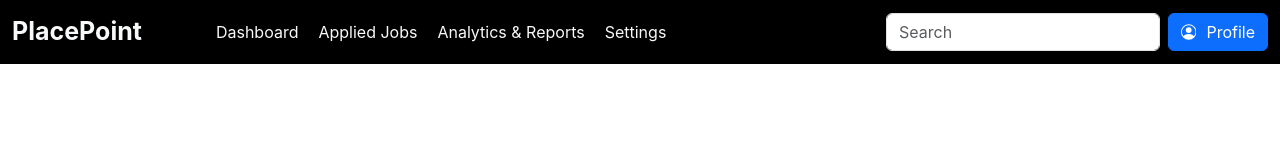
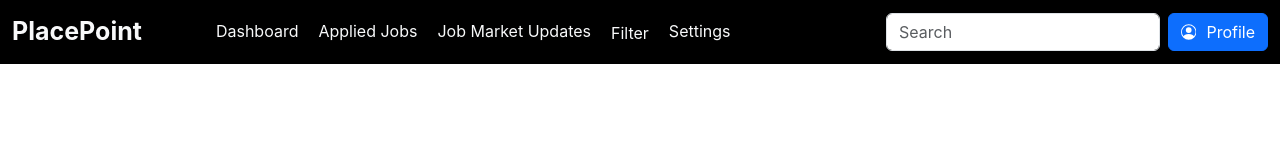
Before and after one commit to IC-XOrbit-07/PlacePoint, a React (Create React App) app: page /dashboard in a window 1280 px wide. Shown: the top 160 px of the page. Built offline with nearby package versions, Linux system fonts and the light colour scheme.

Commit message:
Added some side bar and searchbar handing over to harish for further development

```diff
--- a/src/component/NavbarDashboard.js
+++ b/src/component/NavbarDashboard.js
@@ -18,7 +18,14 @@ export default function NavbarDashboard() {
                 <a className="nav-link text-light" href="#">Applied Jobs</a>
                 </li>
                 <li className="nav-item">
-                <a className="nav-link text-light" href="#">Analytics & Reports</a>
+                <a className="nav-link text-light" href="#">Job Market Updates</a>
+                </li>
+                <li className="nav-item">
+                {/* <a className="nav-link text-light" href="#">Filter</a> */}
+
+                <button className="btn text-light nav-link" type="button" data-bs-toggle="offcanvas" data-bs-target="#offcanvasWithBothOptions" aria-controls="offcanvasWithBothOptions" style={{border:"none",marginTop:"2.5px"}}>Filter</button>
+
+
                 </li>
                 <li className="nav-item">
                 <a className="nav-link text-light" href="#">Settings</a>
@@ -27,8 +34,8 @@ export default function NavbarDashboard() {
             </ul>
             <form className="d-flex" role="search">
                 <input className="form-control me-2" style={{backgroundColor:"f2f2f5"}} type="search" placeholder="Search" aria-label="Search"/>
-                <button type="button" class="btn btn-primary d-flex" style={{width:"100px",alignItems:"center",gap:"10px",outline:"none !important"}}>
-                    <svg xmlns="http://www.w3.org/2000/svg" width="16" height="16" fill="currentColor" class="bi bi-person-circle" viewBox="0 0 16 16">
+                <button type="button" className="btn btn-primary d-flex" style={{width:"100px",alignItems:"center",gap:"10px",outline:"none !important"}}>
+                    <svg xmlns="http://www.w3.org/2000/svg" width="16" height="16" fill="currentColor" className="bi bi-person-circle" viewBox="0 0 16 16">
                         <path d="M11 6a3 3 0 1 1-6 0 3 3 0 0 1 6 0"></path>
                         <path fill-rule="evenodd" d="M0 8a8 8 0 1 1 16 0A8 8 0 0 1 0 8m8-7a7 7 0 0 0-5.468 11.37C3.242 11.226 4.805 10 8 10s4.757 1.225 5.468 2.37A7 7 0 0 0 8 1"></path>
                     </svg>
@@ -38,6 +45,15 @@ export default function NavbarDashboard() {
             </div>
         </div>
         </nav>
+        <div style={{width:"60vw",marginTop:"50px"}} className="offcanvas offcanvas-start" data-bs-scroll="true" tabindex="-1" id="offcanvasWithBothOptions" aria-labelledby="offcanvasWithBothOptionsLabel">
+          <div className="offcanvas-header">
+            <h5 className="offcanvas-title" id="offcanvasWithBothOptionsLabel" style={{fontWeight:"bold" ,marginTop:"40px",marginLeft:"5px"}}>Filters</h5>
+            <button type="button" className="btn-close" data-bs-dismiss="offcanvas" aria-label="Close" style={{fontWeight:"bold" ,marginTop:"40px",marginRight:"10px"}}></button>
+          </div>
+          <div className="offcanvas-body" style={{marginLeft:"5px"}}>
+            Put filter option here but above that put a motivational card which shows motivation quotes
+          </div>
+        </div>
     </div>
   )
 }
--- a/src/index.css
+++ b/src/index.css
@@ -135,9 +135,15 @@ code {
   align-items: center;
 }
 
+.nav-link{
+  border-radius: 10px;
+}
+
+
 .nav-link:hover{
   background-color: #f2f2f5;
   border-radius: 10px;
+  /* font-weight: bold; */
   color: black !important;
 
 }
```
